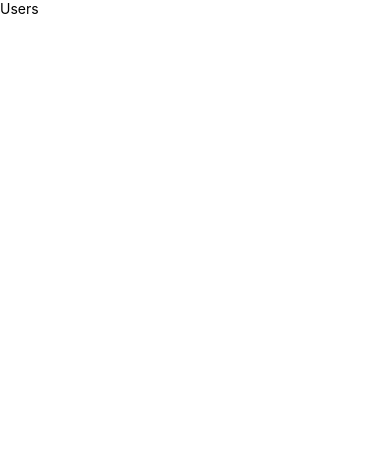
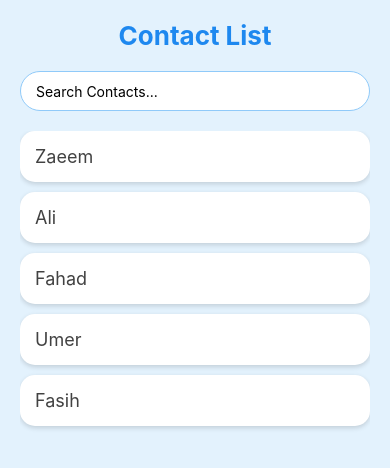
Before and after one commit to zaeemrehman3/ReactNativeApp, a React Native app: screen / in a window 390 px wide. Shown: the top 468 px of the page. Built offline with nearby package versions, Linux system fonts and the light colour scheme; no server answers.

Commit message:
component added

```diff
--- a/App.jsx
+++ b/App.jsx
@@ -24,7 +24,9 @@ import { View, Button, Text, StatusBar } from 'react-native';
 // import ModalDialogBox from './src/components/ModalDialogBox'
 // import AlertExample from './src/components/AlertExample'
 // import GET_API from './src/components/GET_API'
-import GET_API_LIST from './src/components/GET_API_LIST'
+// import GET_API_LIST from './src/components/GET_API_LIST'
+// import PlatformExample from './src/components/PlatformExample'
+import Search from './src/components/Search'
 
 
 
@@ -64,7 +66,9 @@ const App = () => {
       {/* <ModalDialogBox /> */}
       {/* <AlertExample /> */}
       {/* <GET_API /> */}
-      <GET_API_LIST />
+      {/* <GET_API_LIST /> */}
+      {/* <PlatformExample /> */}
+      <Search />
 
 
 
--- a/package.json
+++ b/package.json
@@ -11,10 +11,12 @@
   },
   "dependencies": {
     "@react-native/new-app-screen": "0.81.0",
+    "@react-navigation/native": "^7.1.17",
     "axios": "^1.12.2",
     "react": "19.1.0",
     "react-native": "0.81.0",
-    "react-native-safe-area-context": "^5.5.2"
+    "react-native-safe-area-context": "^5.6.1",
+    "react-native-screens": "^4.16.0"
   },
   "devDependencies": {
     "@babel/core": "^7.25.2",
--- /dev/null
+++ b/src/components/PlatformExample.jsx
@@ -0,0 +1,37 @@
+import { View, Text, StyleSheet, Platform } from 'react-native';
+import React from 'react';
+
+const PlatformExample = () => {
+  return (
+    <View style={styles.container} >
+      <Text style={styles.meetText} >Welcome to ZRTech</Text>
+      Platform.OS === 'ios' : 'Welcome IOS Users!' : 'Welcome Android Users!'
+      <Text style={styles.platformText} >Meet our CEO Zaeem Rehman</Text>
+    </View>
+  );
+};
+
+export default PlatformExample;
+
+const styles = StyleSheet.create({
+
+    container : {
+        flex : 1,
+        justifyContent: 'center',
+        alignItems : 'center',
+        backgroundColor : '#6631edff',
+    },
+
+    meetText : {
+        fontSize : 24,
+        color : '#dcd1f7ff',
+        marginBottom : 20,
+    },
+
+    platformText : {
+        fontSize : 18,
+        color : '#000',
+    },
+
+
+});
--- /dev/null
+++ b/src/components/Search.jsx
@@ -0,0 +1,98 @@
+import { View, Text, TextInput, FlatList, StyleSheet } from 'react-native';
+import React, { useState } from 'react';
+
+const Search = () => {
+    const [searchQuery, setSearchQuery] = useState('');
+    const contacts = [
+        { id: 1, name: 'Zaeem' },
+        { id: 2, name: 'Ali' },
+        { id: 3, name: 'Fahad' },
+        { id: 4, name: 'Umer' },
+        { id: 5, name: 'Fasih' },
+    ];
+
+    const filteredContacts = contacts.filter(contact =>
+        contact.name.toLowerCase().includes(searchQuery.toLowerCase())
+    );
+
+    const renderItem = ({item}) => (
+        <View style={styles.contactItem} >
+            <Text style={styles.contactName} >{item.name}</Text>
+        </View>
+
+    );
+
+  return (
+    <View style={styles.container} >
+      <Text style={styles.title} >Contact List</Text>
+      <TextInput
+      style={styles.searchBar}
+      placeholder='Search Contacts...'
+      placeholderTextColor="#000"
+      value={searchQuery}
+      onChangeText={setSearchQuery}
+      />
+      <FlatList
+      data={filteredContacts}
+      keyExtractor={item => item.id}
+      renderItem={renderItem}
+      contentContainerStyle={styles.listContainer}
+      />
+    </View>
+  );
+};
+
+export default Search;
+
+const styles = StyleSheet.create({
+
+    container : {
+        flex : 1,
+        backgroundColor: '#e3f2fd',
+        padding : 20,
+    },
+
+    title : {
+        fontSize : 26,
+        fontWeight : 'bold',
+        color : '#1e88ef',
+        marginBottom : 20,
+        textAlign : 'center',
+    },
+
+    searchBar : {
+        height : 40,
+        borderColor : '#90caf9',
+        borderWidth : 1,
+        borderRadius : 20,
+        paddingHorizontal : 15,
+        marginBottom : 20,
+        backgroundColor : '#fff',
+    },
+
+    listContainer : {
+        paddingBottom : 20,
+    },
+
+    contactItem : {
+        padding : 15,
+        backgroundColor : '#fff',
+        borderRadius : 15,
+        marginBottom : 10,
+        shadowColor : '#000',
+        shadowOffset : {width: 0, height: 2},
+        shadowOpacity : 0.15,
+        shadowRadius : 5,
+        elevation : 3,
+        flexDirection : 'row',
+        alignItems : 'center',
+    },
+
+    contactName : {
+        fontSize : 18,
+        color : '#424242',
+    },
+
+
+
+});
```
Also changed, not shown: 2 other files (tests, documents, lock files or other folders).
